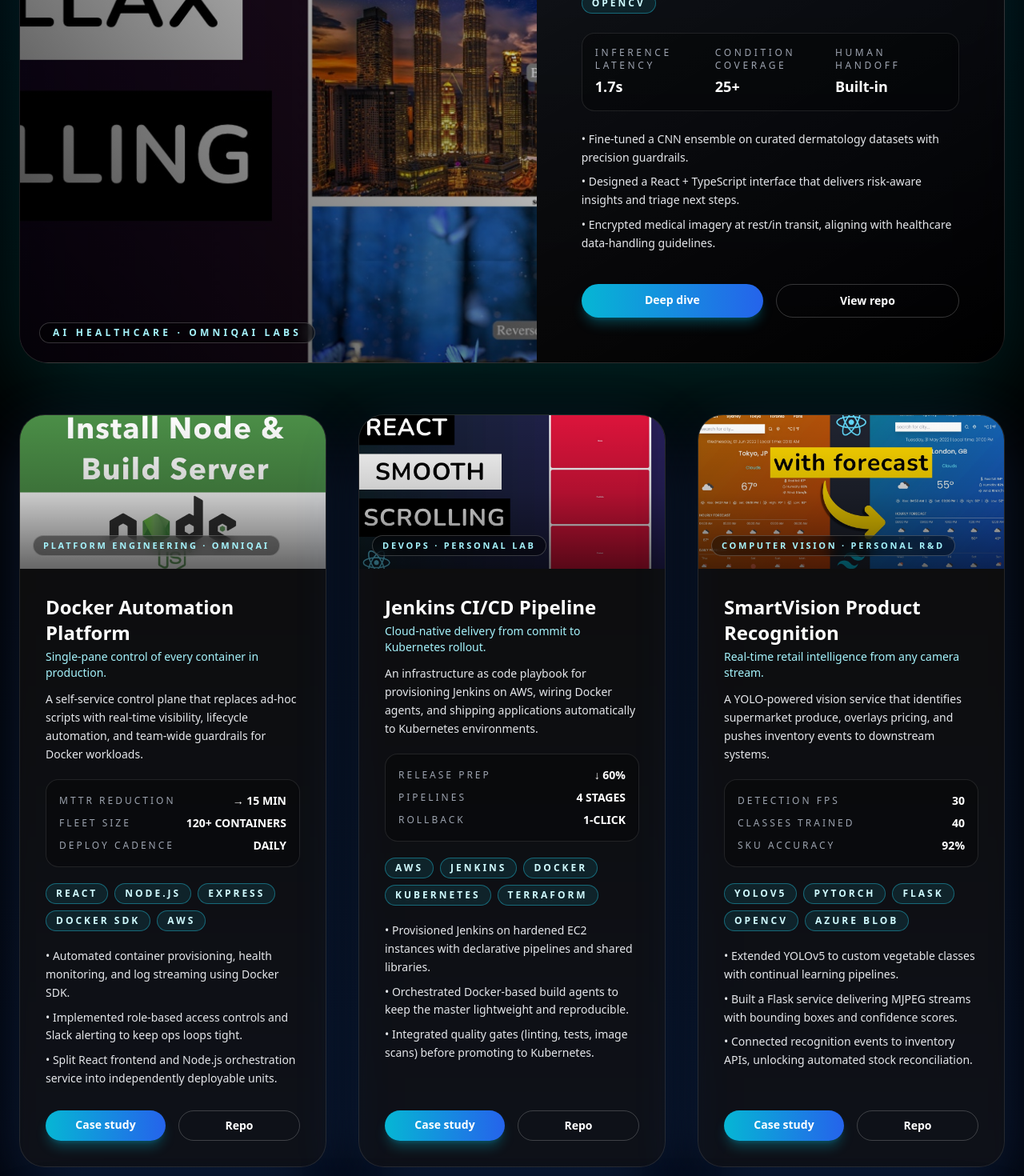
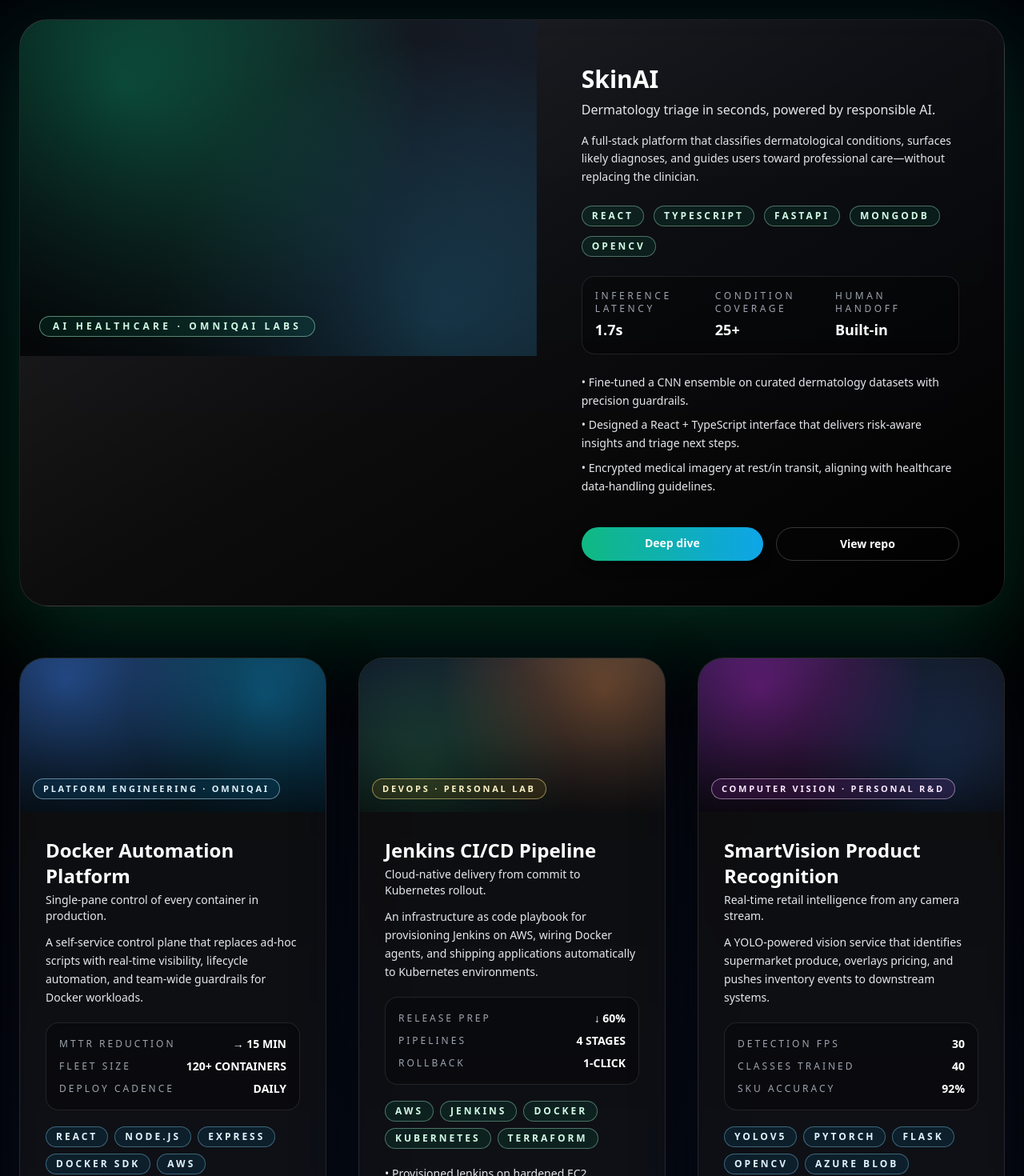
Before and after one commit to Sohail-9/my-portfolio, a React (Create React App) app: page / in a window 1280 px wide. Shown: the part 5920-7390 px from the top of the page at 80% size. Built offline with nearby package versions, Linux system fonts and the light colour scheme.

Commit message:
fix : portfolio

```diff
--- a/src/components/Contact.jsx
+++ b/src/components/Contact.jsx
@@ -11,7 +11,7 @@
   {
     id: 2,
     label: "Location",
-    value: "Hyderabad, India · Remote friendly",
+    value: "Bengaluru, Karnataka · Remote friendly",
     description: "Happy to collaborate across time zones.",
   },
   {
--- a/src/components/Portfolio.jsx
+++ b/src/components/Portfolio.jsx
@@ -1,9 +1,4 @@
 import React from "react";
-
-import reactParallax from "../assets/portfolio/reactParallax.jpg";
-import installNode from "../assets/portfolio/installNode.jpg";
-import reactSmooth from "../assets/portfolio/reactSmooth.jpg";
-import reactWeather from "../assets/portfolio/reactWeather.jpg";
 
 const caseStudies = [
   {
@@ -24,7 +19,11 @@
       "Encrypted medical imagery at rest/in transit, aligning with healthcare data-handling guidelines.",
     ],
     tech: ["React", "TypeScript", "FastAPI", "MongoDB", "OpenCV"],
-    image: reactParallax,
+    background:
+      "radial-gradient(circle at 20% 20%, rgba(16,185,129,0.55) 0, transparent 60%), radial-gradient(circle at 80% 90%, rgba(56,189,248,0.35) 0, transparent 55%), linear-gradient(135deg, rgba(13,17,23,0.95) 0, rgba(30,41,59,0.65) 100%)",
+    badgeClass: "border border-emerald-200/50 bg-emerald-500/10 text-emerald-100",
+    chipClass: "border border-emerald-200/40 bg-emerald-500/10 text-emerald-100",
+    buttonGradient: "bg-gradient-to-r from-emerald-500 to-sky-500",
     demoLink: "https://github.com/Sohail-9/SkinAI",
     codeLink: "https://github.com/Sohail-9/SkinAI",
   },
@@ -46,7 +45,11 @@
       "Split React frontend and Node.js orchestration service into independently deployable units.",
     ],
     tech: ["React", "Node.js", "Express", "Docker SDK", "AWS"],
-    image: installNode,
+    background:
+      "radial-gradient(circle at 15% 15%, rgba(59,130,246,0.5) 0, transparent 58%), radial-gradient(circle at 80% 25%, rgba(14,165,233,0.4) 0, transparent 50%), linear-gradient(140deg, rgba(13,17,23,0.95) 0, rgba(12,74,110,0.65) 100%)",
+    badgeClass: "border border-sky-200/50 bg-sky-500/10 text-sky-100",
+    chipClass: "border border-sky-300/40 bg-sky-500/10 text-sky-100",
+    buttonGradient: "bg-gradient-to-r from-sky-500 to-blue-600",
     demoLink: "https://github.com/Sohail-9/Docker-Automation",
     codeLink: "https://github.com/Sohail-9/Docker-Automation",
   },
@@ -68,7 +71,11 @@
       "Integrated quality gates (linting, tests, image scans) before promoting to Kubernetes.",
     ],
     tech: ["AWS", "Jenkins", "Docker", "Kubernetes", "Terraform"],
-    image: reactSmooth,
+    background:
+      "radial-gradient(circle at 80% 20%, rgba(251,146,60,0.38) 0, transparent 60%), radial-gradient(circle at 20% 80%, rgba(74,222,128,0.32) 0, transparent 55%), linear-gradient(140deg, rgba(15,23,42,0.95) 0, rgba(30,41,59,0.6) 100%)",
+    badgeClass: "border border-amber-200/50 bg-amber-500/10 text-amber-100",
+    chipClass: "border border-emerald-200/40 bg-emerald-500/10 text-emerald-100",
+    buttonGradient: "bg-gradient-to-r from-amber-500 to-emerald-500",
     demoLink: "https://github.com/Sohail-9/Jenkins-ci-cd-pipeline",
     codeLink: "https://github.com/Sohail-9/Jenkins-ci-cd-pipeline",
   },
@@ -90,13 +97,19 @@
       "Connected recognition events to inventory APIs, unlocking automated stock reconciliation.",
     ],
     tech: ["YOLOv5", "PyTorch", "Flask", "OpenCV", "Azure Blob"],
-    image: reactWeather,
+    background:
+      "radial-gradient(circle at 20% 20%, rgba(192,38,211,0.45) 0, transparent 60%), radial-gradient(circle at 80% 80%, rgba(59,130,246,0.35) 0, transparent 55%), linear-gradient(145deg, rgba(15,23,42,0.95) 0, rgba(24,24,27,0.6) 100%)",
+    badgeClass: "border border-fuchsia-200/50 bg-fuchsia-500/10 text-fuchsia-100",
+    chipClass: "border border-sky-300/40 bg-sky-500/10 text-sky-100",
+    buttonGradient: "bg-gradient-to-r from-fuchsia-500 to-sky-500",
     demoLink: "https://github.com/Sohail-9/product.recognition.using.smart.vision",
     codeLink: "https://github.com/Sohail-9/product.recognition.using.smart.vision",
   },
 ];
 
 const Portfolio = () => {
+  const [heroCase, ...otherCases] = caseStudies;
+
   return (
     <section
       name="portfolio"
@@ -113,6 +126,14 @@
           <span className="inline-flex items-center gap-2 rounded-full border border-white/10 bg-white/5 px-4 py-2 text-xs font-semibold uppercase tracking-[0.4em] text-cyan-200/80">
             Case studies
           </span>
+          <h1 className="mt-6 text-4xl font-bold leading-tight sm:text-5xl md:text-6xl">
+            Engineer crafting AI-driven products that go from idea to impact.
+          </h1>
+          <p className="mx-auto mt-4 max-w-2xl text-lg text-gray-300 sm:text-xl">
+            I design and ship resilient automation platforms and cloud-native
+            experiences. From orchestrating container workloads to delivering
+            delightful interfaces, I help teams move faster with confidence.
+          </p>
           <h2 className="mt-6 text-4xl font-bold tracking-tight sm:text-5xl">
             A portfolio of AI products, platform tooling, and resilient delivery
             pipelines.
@@ -124,39 +145,46 @@
           </p>
         </header>
 
-        <article className="relative overflow-hidden rounded-[36px] border border-white/10 bg-gradient-to-br from-white/15 via-white/5 to-transparent shadow-[0_35px_120px_rgba(0,255,255,0.15)] backdrop-blur-xl transition hover:border-cyan-400/60 hover:shadow-[0_45px_140px_rgba(0,255,255,0.25)] md:grid md:grid-cols-[1.05fr,0.95fr]">
+        <article className="relative overflow-hidden rounded-[36px] border border-white/10 bg-gradient-to-br from-white/15 via-white/5 to-transparent shadow-[0_35px_120px_rgba(16,185,129,0.25)] backdrop-blur-xl transition hover:border-emerald-300/60 hover:shadow-[0_45px_140px_rgba(16,185,129,0.32)] md:grid md:grid-cols-[1.05fr,0.95fr]">
           <div className="relative">
-            <img
-              src={caseStudies[0].image}
-              alt={caseStudies[0].title}
-              className="h-full w-full object-cover transition duration-700 hover:scale-105"
-            />
-            <div className="absolute inset-0 bg-gradient-to-tr from-black/80 via-black/40 to-transparent" />
-            <div className="absolute bottom-6 left-6">
-              <p className="inline-flex items-center rounded-full border border-white/20 bg-black/40 px-4 py-1 text-xs font-semibold uppercase tracking-[0.35em] text-cyan-200 backdrop-blur">
-                {caseStudies[0].context}
-              </p>
+            <div className="relative flex min-h-[420px] w-full items-end justify-start overflow-hidden">
+              <div
+                className="absolute inset-0"
+                style={{
+                  backgroundImage: heroCase.background,
+                  backgroundSize: "cover",
+                  backgroundPosition: "center",
+                }}
+              />
+              <div className="absolute inset-0 bg-gradient-to-tr from-black/80 via-black/35 to-transparent" />
+              <div className="absolute bottom-6 left-6 z-10">
+                <p
+                  className={`inline-flex items-center rounded-full px-4 py-1 text-xs font-semibold uppercase tracking-[0.35em] backdrop-blur ${heroCase.badgeClass}`}
+                >
+                  {heroCase.context}
+                </p>
+              </div>
             </div>
           </div>
 
           <div className="flex flex-col gap-6 p-10 lg:p-14">
             <div>
               <h3 className="text-3xl font-semibold text-white">
-                {caseStudies[0].title}
+                {heroCase.title}
               </h3>
-              <p className="mt-2 text-base font-medium text-cyan-200">
-                {caseStudies[0].tagline}
+              <p className="mt-2 text-base font-medium text-gray-200">
+                {heroCase.tagline}
               </p>
               <p className="mt-4 text-sm leading-relaxed text-gray-200">
-                {caseStudies[0].summary}
+                {heroCase.summary}
               </p>
             </div>
 
             <div className="flex flex-wrap gap-3">
-              {caseStudies[0].tech.map((item) => (
+              {heroCase.tech.map((item) => (
                 <span
                   key={item}
-                  className="rounded-full border border-cyan-400/40 bg-cyan-400/10 px-3 py-1 text-xs font-semibold uppercase tracking-[0.25em] text-cyan-100"
+                  className={`rounded-full px-3 py-1 text-xs font-semibold uppercase tracking-[0.25em] ${heroCase.chipClass}`}
                 >
                   {item}
                 </span>
@@ -164,7 +192,7 @@
             </div>
 
             <div className="grid gap-3 rounded-2xl border border-white/10 bg-black/30 p-4 sm:grid-cols-3">
-              {caseStudies[0].metrics.map(({ label, value }) => (
+              {heroCase.metrics.map(({ label, value }) => (
                 <div key={label} className="space-y-1 text-center sm:text-left">
                   <p className="text-xs uppercase tracking-[0.3em] text-gray-400">
                     {label}
@@ -175,7 +203,7 @@
             </div>
 
             <ul className="space-y-2 text-sm text-gray-200">
-              {caseStudies[0].highlights.map((item, index) => (
+              {heroCase.highlights.map((item, index) => (
                 <li key={index} className="leading-relaxed">
                   • {item}
                 </li>
@@ -184,15 +212,15 @@
 
             <div className="mt-auto flex flex-wrap gap-4 pt-4">
               <a
-                href={caseStudies[0].demoLink}
+                href={heroCase.demoLink}
                 target="_blank"
                 rel="noopener noreferrer"
-                className="flex-1 rounded-full bg-gradient-to-r from-cyan-500 to-blue-600 px-5 py-2.5 text-center text-sm font-semibold shadow-lg shadow-cyan-500/30 transition hover:translate-y-[-2px] hover:shadow-xl hover:shadow-cyan-500/40"
+                className={`flex-1 rounded-full px-5 py-2.5 text-center text-sm font-semibold text-white shadow-lg shadow-black/30 transition hover:translate-y-[-2px] hover:shadow-xl hover:shadow-black/40 ${heroCase.buttonGradient}`}
               >
                 Deep dive
               </a>
               <a
-                href={caseStudies[0].codeLink}
+                href={heroCase.codeLink}
                 target="_blank"
                 rel="noopener noreferrer"
                 className="flex-1 rounded-full border border-white/20 px-5 py-2.5 text-center text-sm font-semibold text-white transition hover:border-cyan-400 hover:text-cyan-200"
@@ -204,19 +232,24 @@
         </article>
 
         <div className="grid gap-10 lg:grid-cols-3">
-          {caseStudies.slice(1).map((project) => (
+          {otherCases.map((project) => (
             <article
               key={project.id}
-              className="group flex flex-col overflow-hidden rounded-[32px] border border-white/10 bg-white/5 shadow-[0_25px_80px_rgba(59,130,246,0.2)] backdrop-blur transition duration-300 hover:border-cyan-400/60 hover:bg-cyan-400/10 hover:shadow-[0_35px_110px_rgba(56,189,248,0.25)]"
+              className="group flex flex-col overflow-hidden rounded-[32px] border border-white/10 bg-white/5 shadow-[0_25px_80px_rgba(15,23,42,0.45)] backdrop-blur transition duration-300 hover:border-white/40 hover:bg-white/10 hover:shadow-[0_35px_110px_rgba(15,23,42,0.55)]"
             >
               <div className="relative h-48 w-full overflow-hidden">
-                <img
-                  src={project.image}
-                  alt={project.title}
-                  className="h-full w-full object-cover transition duration-500 group-hover:scale-105"
+                <div
+                  className="absolute inset-0 transition duration-500 group-hover:scale-105"
+                  style={{
+                    backgroundImage: project.background,
+                    backgroundSize: "cover",
+                    backgroundPosition: "center",
+                  }}
                 />
-                <div className="absolute inset-0 bg-gradient-to-t from-black/60 via-black/20 to-transparent" />
-                <p className="absolute bottom-4 left-4 rounded-full border border-white/20 bg-black/40 px-3 py-1 text-[11px] font-semibold uppercase tracking-[0.25em] text-cyan-200 backdrop-blur">
+                <div className="absolute inset-0 bg-gradient-to-t from-black/65 via-black/25 to-transparent" />
+                <p
+                  className={`absolute bottom-4 left-4 rounded-full px-3 py-1 text-[11px] font-semibold uppercase tracking-[0.25em] backdrop-blur ${project.badgeClass}`}
+                >
                   {project.context}
                 </p>
               </div>
@@ -226,7 +259,7 @@
                   <h3 className="text-2xl font-semibold text-white">
                     {project.title}
                   </h3>
-                  <p className="mt-1 text-sm font-medium text-cyan-200">
+                  <p className="mt-1 text-sm font-medium text-gray-200">
                     {project.tagline}
                   </p>
                   <p className="mt-3 text-sm leading-relaxed text-gray-200">
@@ -250,10 +283,7 @@
 
                 <div className="flex flex-wrap gap-2">
                   {project.tech.map((item) => (
-                    <span
-                      key={item}
-                      className="rounded-full border border-cyan-400/40 bg-cyan-400/10 px-3 py-1 text-xs font-semibold uppercase tracking-[0.25em] text-cyan-100"
-                    >
+                    <span key={item} className={`rounded-full px-3 py-1 text-xs font-semibold uppercase tracking-[0.25em] ${project.chipClass}`}>
                       {item}
                     </span>
                   ))}
@@ -272,7 +302,7 @@
                     href={project.demoLink}
                     target="_blank"
                     rel="noopener noreferrer"
-                    className="flex-1 rounded-full bg-gradient-to-r from-cyan-500 to-blue-600 px-5 py-2 text-center text-sm font-semibold shadow-lg shadow-cyan-500/30 transition hover:translate-y-[-2px] hover:shadow-xl hover:shadow-cyan-500/40"
+                    className={`flex-1 rounded-full px-5 py-2 text-center text-sm font-semibold text-white shadow-lg shadow-black/30 transition hover:translate-y-[-2px] hover:shadow-xl hover:shadow-black/40 ${project.buttonGradient}`}
                   >
                     Case study
                   </a>
```
